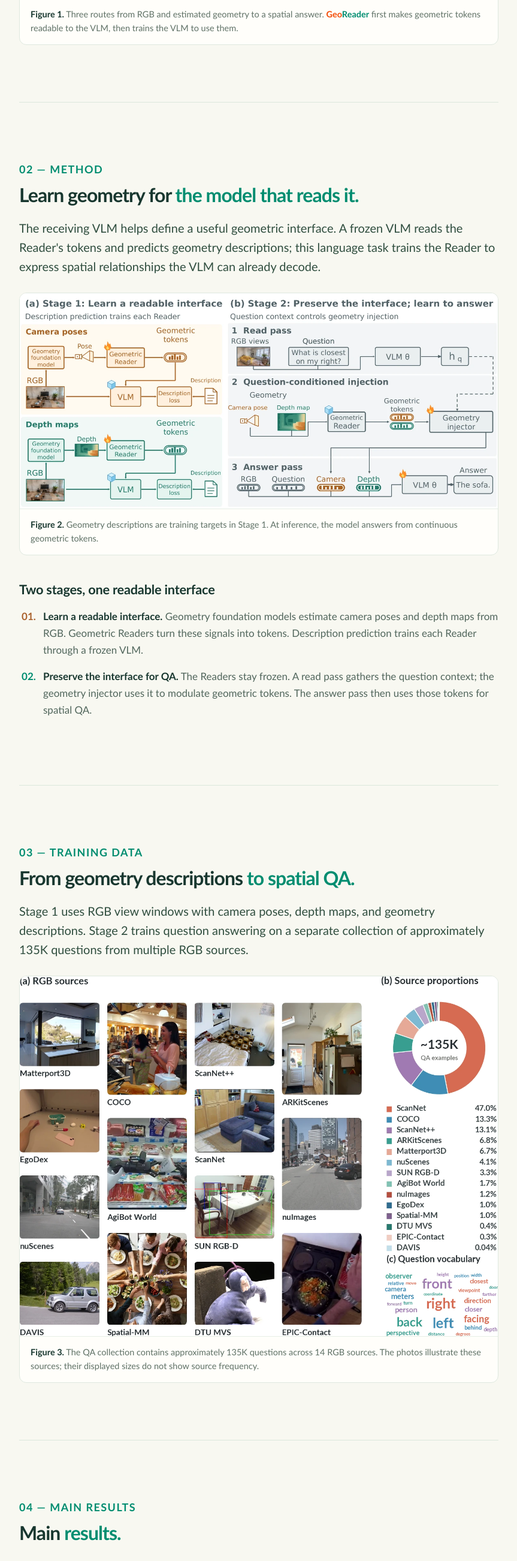
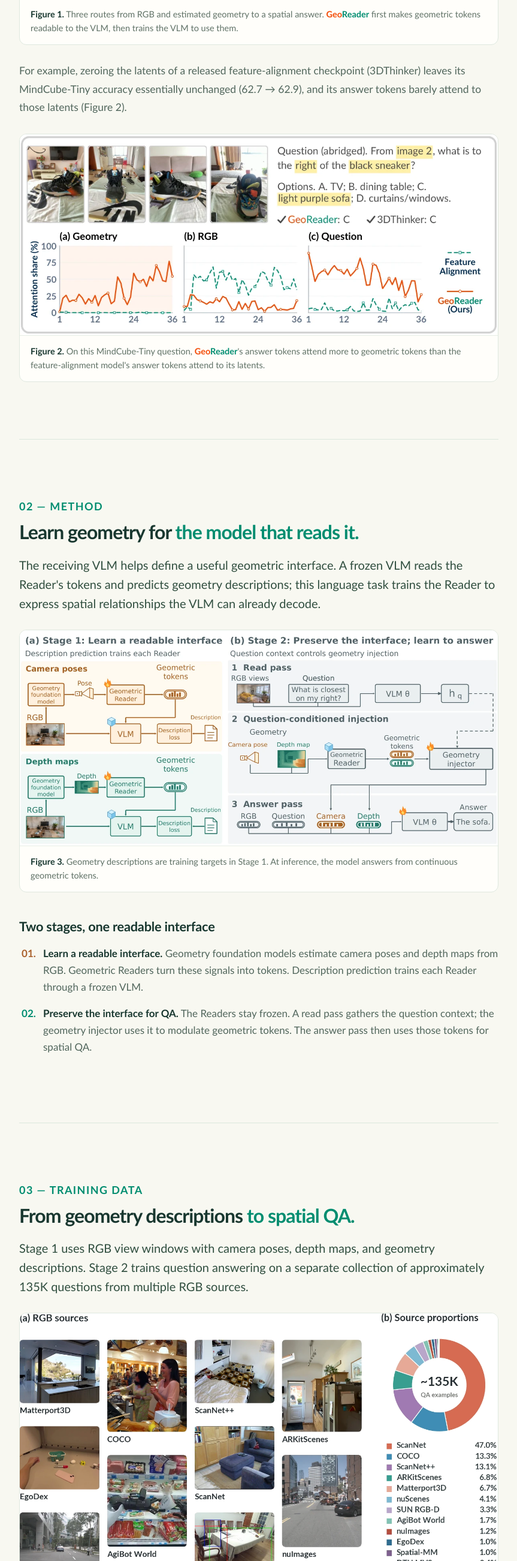
Before and after one commit to iris0329/georeader-homepage, a plain HTML site: page index.html in a window 1280 px wide. Shown: the part 2402-5005 px from the top of the page at 60% size, without its empty margins (282-1145 px from the left). Drawn offline with Linux system fonts and the light colour scheme.

Commit message:
主页 Motivation 加入 attention 证据，图号按顺序重排
- 01 Motivation 在 Figure 1 后加一句证据（发布的特征对齐模型清零 latent 后 MindCube-Tiny 62.7 → 62.9，答案几乎不看 latent，数字取自论文 Tab. 8），并把单例 attention 图移到这里作为 Figure 2
- 05 的 Answer-token attention 段落改为指向 Figure 2，三类案例仍默认收起
- 主页图号按出现顺序重排为 Figure 1–8；图后正文段落补上间距

Co-Authored-By: Claude Opus 5.5 <noreply@anthropic.com>

```diff
--- a/index.html
+++ b/index.html
@@ -94,6 +94,12 @@
               <a class="figure-image-link" href="assets/teaser.webp" target="_blank" rel="noopener" aria-label="Open figure at full size"><img src="assets/teaser.webp" alt="A spatial question about a living-room scene, followed by QA-only fusion, feature alignment, and GeoReader's two training stages." width="1620" height="843" /></a>
               <p class="figure-note"><strong>Figure 1.</strong> Three routes from RGB and estimated geometry to a spatial answer. <span class="wordmark"><span class="wordmark-geo">Geo</span><span class="wordmark-reader">Reader</span></span> first makes geometric tokens readable to the VLM, then trains the VLM to use them.</p>
             </div>
+            <p>For example, zeroing the latents of a released feature-alignment checkpoint (3DThinker) leaves its MindCube-Tiny accuracy essentially unchanged (62.7 → 62.9), and its answer tokens barely attend to those latents (Figure 2).</p>
+              <div class="figure-frame visual-figure">
+
+                <a class="figure-image-link" href="assets/answer-attention.webp" target="_blank" rel="noopener" aria-label="Open answer-token attention figure at full size"><img src="assets/answer-attention.webp" alt="A four-view shoe question and layerwise attention-share curves for geometry, RGB, and question tokens, comparing GeoReader with feature alignment." width="1194" height="501" loading="lazy" decoding="async" /></a>
+                <p class="figure-note"><strong>Figure 2.</strong> On this MindCube-Tiny question, <span class="wordmark"><span class="wordmark-geo">Geo</span><span class="wordmark-reader">Reader</span></span>'s answer tokens attend more to geometric tokens than the feature-alignment model's answer tokens attend to its latents.</p>
+              </div>
 
           </section>
 
@@ -104,7 +110,7 @@
             <div class="figure-frame method-frame">
 
               <a class="figure-image-link" href="assets/method.webp" target="_blank" rel="noopener" aria-label="Open figure at full size"><img src="assets/method.webp" alt="Method overview: description prediction trains camera and depth Geometric Readers through a frozen VLM; a read pass controls the injector before the answer pass." width="1500" height="675" loading="lazy" decoding="async" /></a>
-              <p class="figure-note"><strong>Figure 2.</strong> Geometry descriptions are training targets in Stage 1. At inference, the model answers from continuous geometric tokens.</p>
+              <p class="figure-note"><strong>Figure 3.</strong> Geometry descriptions are training targets in Stage 1. At inference, the model answers from continuous geometric tokens.</p>
             </div>
             <h3 class="sub-title">Two stages, one readable interface</h3>
             <ol class="stage-list">
@@ -121,7 +127,7 @@
               <div class="figure-frame data-frame">
 
                 <a class="figure-image-link" href="assets/stage2-data.webp" target="_blank" rel="noopener" aria-label="Open Stage 2 QA data figure at full size"><img src="assets/stage2-data.webp" alt="Stage 2 QA collection: representative RGB views, the proportions of fourteen RGB sources in approximately 135K questions, and common spatial words in question stems." width="1488" height="1118" loading="lazy" decoding="async" /></a>
-                <p class="figure-note"><strong>Figure 3.</strong> The QA collection contains approximately 135K questions across 14 RGB sources. The photos illustrate these sources; their displayed sizes do not show source frequency.</p>
+                <p class="figure-note"><strong>Figure 4.</strong> The QA collection contains approximately 135K questions across 14 RGB sources. The photos illustrate these sources; their displayed sizes do not show source frequency.</p>
               </div>
           </section>
 
@@ -234,12 +240,7 @@
             <p class="table-caption"><strong>Table 3.</strong> MindCube-Tiny accuracy (%) under geometry interventions with Qwen2.5-VL-3B. <span class="wordmark"><span class="wordmark-geo">Geo</span><span class="wordmark-reader">Reader</span></span> uses annotation-derived camera geometry; feature alignment is the released first-stage 3DThinker checkpoint, whose latents are zeroed or swapped across questions. Only <span class="wordmark"><span class="wordmark-geo">Geo</span><span class="wordmark-reader">Reader</span></span> drops markedly.</p>
 
             <h3 class="sub-title">Answer-token attention</h3>
-            <p>The attention plots show where answer tokens look in questions that both models answer correctly. Geometry-content interventions test whether <span class="wordmark"><span class="wordmark-geo">Geo</span><span class="wordmark-reader">Reader</span></span>'s answers depend on its tokens.</p>
-              <div class="figure-frame visual-figure">
-
-                <a class="figure-image-link" href="assets/answer-attention.webp" target="_blank" rel="noopener" aria-label="Open answer-token attention figure at full size"><img src="assets/answer-attention.webp" alt="A four-view shoe question and layerwise attention-share curves for geometry, RGB, and question tokens, comparing GeoReader with feature alignment." width="1194" height="501" loading="lazy" decoding="async" /></a>
-                <p class="figure-note"><strong>Figure 4.</strong> On this MindCube-Tiny question, <span class="wordmark"><span class="wordmark-geo">Geo</span><span class="wordmark-reader">Reader</span></span>'s answer tokens attend more to geometric tokens than the feature-alignment model's answer tokens attend to its latents.</p>
-              </div>
+            <p>The attention plots show where answer tokens look in questions that both models answer correctly; Figure 2 in the motivation shows one example, and the curves below cover one question from each MindCube-Tiny category. Geometry-content interventions test whether <span class="wordmark"><span class="wordmark-geo">Geo</span><span class="wordmark-reader">Reader</span></span>'s answers depend on its tokens.</p>
               <details class="figure-disclosure">
                 <summary>More attention curves · three question categories</summary>
                 <div class="figure-frame visual-figure">
--- a/style.css
+++ b/style.css
@@ -122,3 +122,5 @@ h1,h2{font-weight:700;letter-spacing:-.03em}.visualizations h3,.results h3{font-
 .table-wrap{overflow:visible}.result-table{width:100%;table-layout:auto}
 .result-table td:first-child,.result-table th:first-child{white-space:normal}
 .ablation-tables .result-table td,.ablation-tables .result-table th{padding-left:12px;padding-right:12px}
+/* 图后紧接的正文段落留出与图前相同的间距（Motivation 里 Figure 1 后的证据句不再贴着图框）。 */
+.figure-frame+p{margin-top:28px!important}
```
